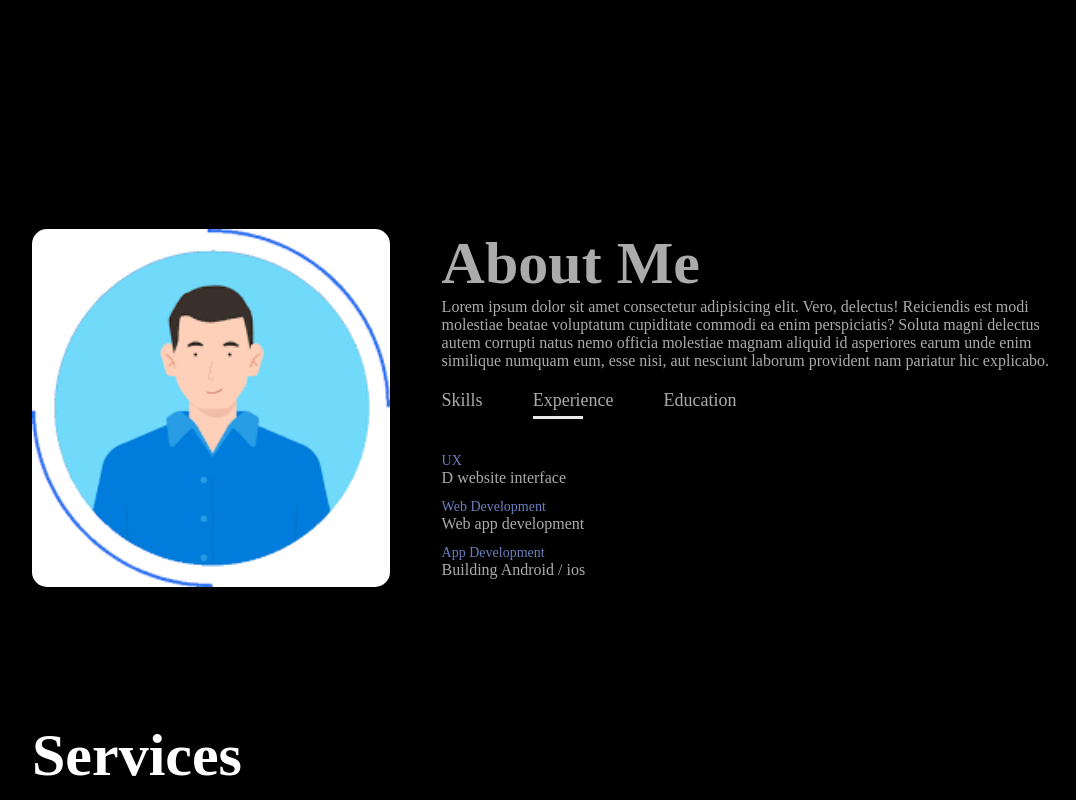
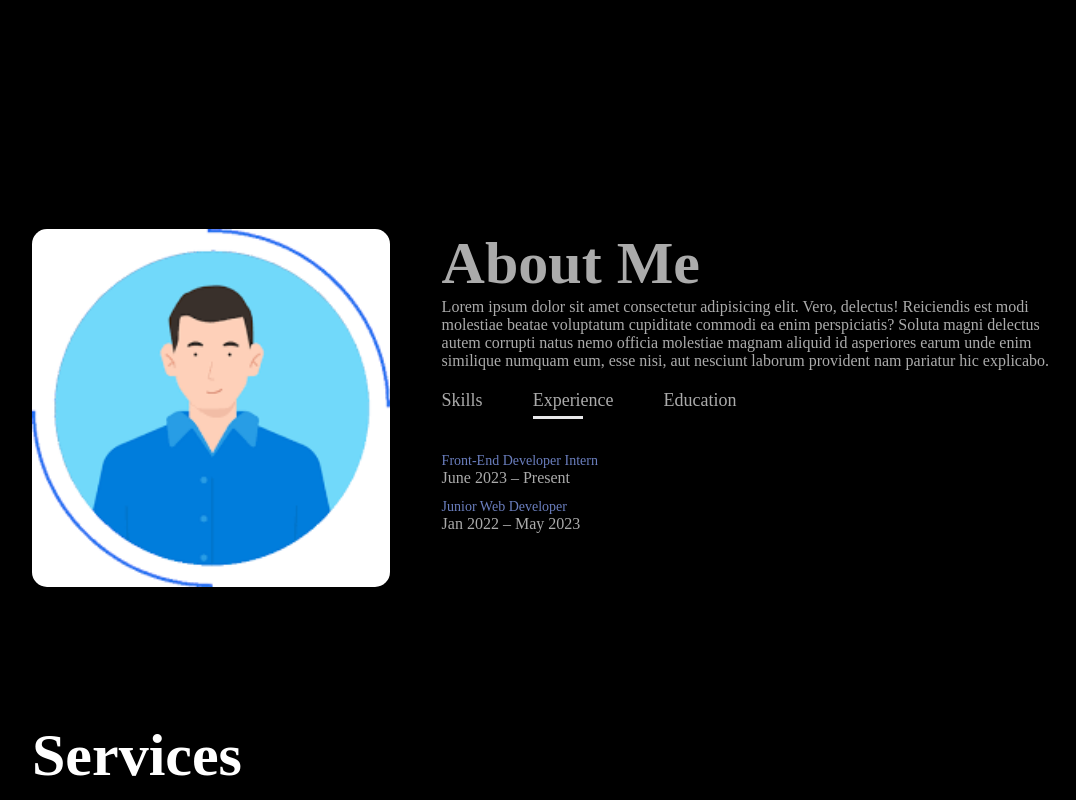
Before and after one commit to smitpatel004/portfolio, a plain HTML site: page index.html in a window 1280 px wide. Both pictures are taken after a click on the element "Experience". Shown: the part 661-1461 px from the top of the page, without its empty margins (96-1172 px from the left). Drawn offline with Linux system fonts and the light colour scheme.

Commit message:
Update index.html

```diff
--- a/index.html
+++ b/index.html
@@ -53,9 +53,9 @@
 
                     <div class="tab-contents" id="experience" >
                         <ul>
-                            <li><span>UX</span><br>D website interface</li>
-                            <li><span>Web Development</span><br>Web app development</li>
-                            <li><span>App Development</span><br>Building Android / ios</li>
+                            <li><span>Front-End Developer Intern</span><br>June 2023 – Present</li>
+                            <li><span>Junior Web Developer</span><br> Jan 2022 – May 2023</li>
+
                         </ul>
                     </div>
 
@@ -63,8 +63,9 @@
                         <ul>
                             <li><span>Bachelor of Science in Computer Science
 University of Technology</span><br>2022-2026</li>
-                            <li><span>Web Development</span><br>Web app development</li>
-                            <li><span>App Development</span><br>Building Android / ios</li>
+                            <li><span>High School Diploma
+Green Valley High School</span><br>2020-2022</li>
+
                         </ul>
                     </div>
 
```
